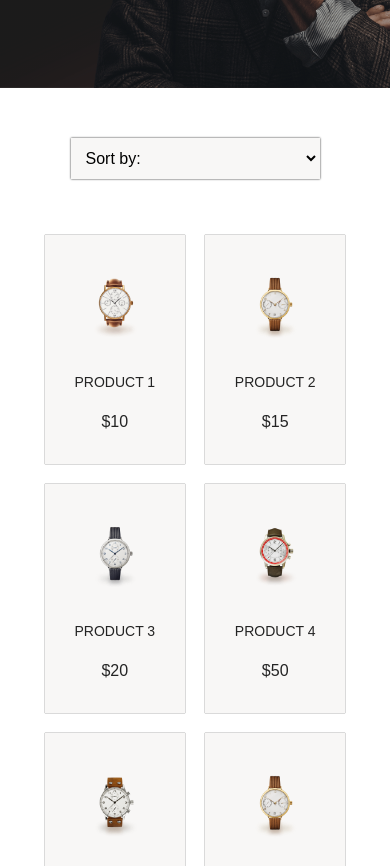
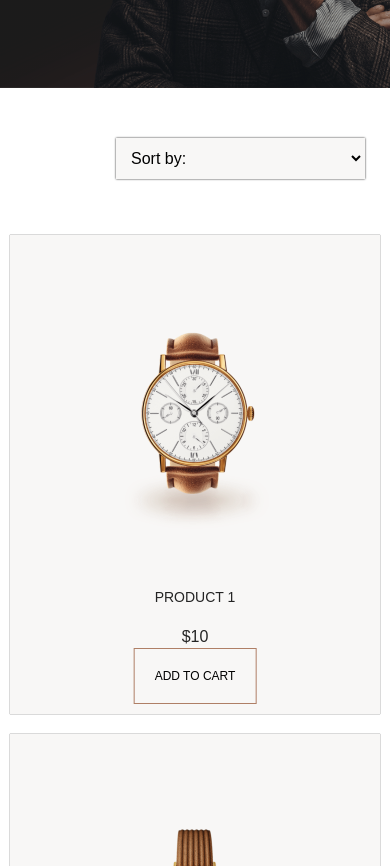
Before and after one commit to kholud555/TimeLess, a plain HTML site: page products.html in a window 390 px wide. Shown: the part 232-1098 px from the top of the page. Drawn offline with Linux system fonts and the light colour scheme.

Commit message:
final css style

```diff
--- a/assets/css/style.css
+++ b/assets/css/style.css
@@ -186,7 +186,7 @@ logo-div {
     display: flex;
     flex-direction: column;
     min-height: 100vh;
-    padding: 5%;
+    padding: 5% 0;
     gap: 1rem;
 }
 
@@ -407,7 +407,7 @@ select#sort-by {
 
 .add-to-cart {
     border: var(--secondary_color) 1px solid;
-    padding: 15px 15px;
+    padding: 18px 20px;
     background-color: var(--product_background_color);
     display: none;
     margin: 10px 0;
@@ -415,7 +415,7 @@ select#sort-by {
     transition: all 0.3s ease;
     position: absolute;
     /* Position the button absolutely within the product card */
-    bottom: 20px;
+    bottom: 24px;
     /* Adjust the position as needed */
     left: 50%;
     transform: translateX(-50%);
@@ -997,7 +997,7 @@ tbody {
 
 @media only screen and (max-width: 1024px) {
     .product {
-        width: 30%;
+        width: 46%;
     }
 
     .contact-box {
@@ -1012,15 +1012,13 @@ tbody {
     }
 
     #sort-dropdown {
-        justify-content: center;
+        margin: 30px 25px;
+        display: flex;
+        justify-content: flex-end;
     }
 
     .product {
-        width: 46%;
-    }
-
-    .product {
-        width: 40%;
+        width: 100%;
     }
 
     .contact-box {
@@ -1085,6 +1083,27 @@ tbody {
     .btn-address {
         width: 60%;
     }
+
+    .add-to-cart {
+        display: block;
+        bottom: 0;
+        padding: 18px 20px;
+    }
+
+    .product .price {
+        font-size: var(--main-font);
+        color: var(--dark_text);
+        margin: 10px 0 45px 0;
+    }
+
+    .product p :nth-child(1) {
+        margin-bottom: 1px;
+    }
+
+    .product img {
+
+        margin-bottom: 0px;
+    }
 }
 
 
@@ -1124,6 +1143,7 @@ tbody {
     .copyright-div {
         font-size: 12px;
     }
+
     .btn-checkout,
     .btn-cancel,
     .btn-log,
--- a/assets/js/products.js
+++ b/assets/js/products.js
@@ -19,7 +19,7 @@ document.addEventListener('DOMContentLoaded', () => {
 
 
 
-    const cartCount = document.getElementById('counter');
+    const cartCount = document.querySelectorAll('#counter, #counter2');
     const cartDropdown = document.getElementById('cart-dropdown');
     const cartItems = document.getElementById('cart-items');
 
@@ -28,9 +28,11 @@ document.addEventListener('DOMContentLoaded', () => {
 // Load cart from localStorage on page load
 function loadCart() {
     const cart = JSON.parse(localStorage.getItem('cart')) || [];
-    if (cartCount) {
-        cartCount.textContent = cart.reduce((total, item) => total + item.quantity, 0);
-    }
+    const cartCount = document.querySelectorAll('counter, counter2');
+
+    cartCount.forEach(counter => {
+        counter.textContent = cart.reduce((total, item) => total + item.quantity, 0);
+      });
     if (cartItems) {
         // cartItems.innerHTML = '';
         cart.forEach(product => {
@@ -140,11 +142,11 @@ function loadCart() {
 
     function updateCart() {
         const cart = JSON.parse(localStorage.getItem('cart')) || [];
-        const cartCount = document.getElementById('counter');
+        const cartCount = document.querySelectorAll('#counter, #counter2');
         const cartItems = document.getElementById('cart-items');
-        if (cartCount) {
-            cartCount.textContent = cart.reduce((total, item) => total + item.quantity, 0);
-        }
+        cartCount.forEach(counter => {
+            counter.textContent = cart.reduce((total, item) => total + item.quantity, 0);
+          });
 
         if (cartItems) {
             cartItems.innerHTML = '';
```
Also changed, not shown: assets/js/product-details.js (+10 -10 lines).
